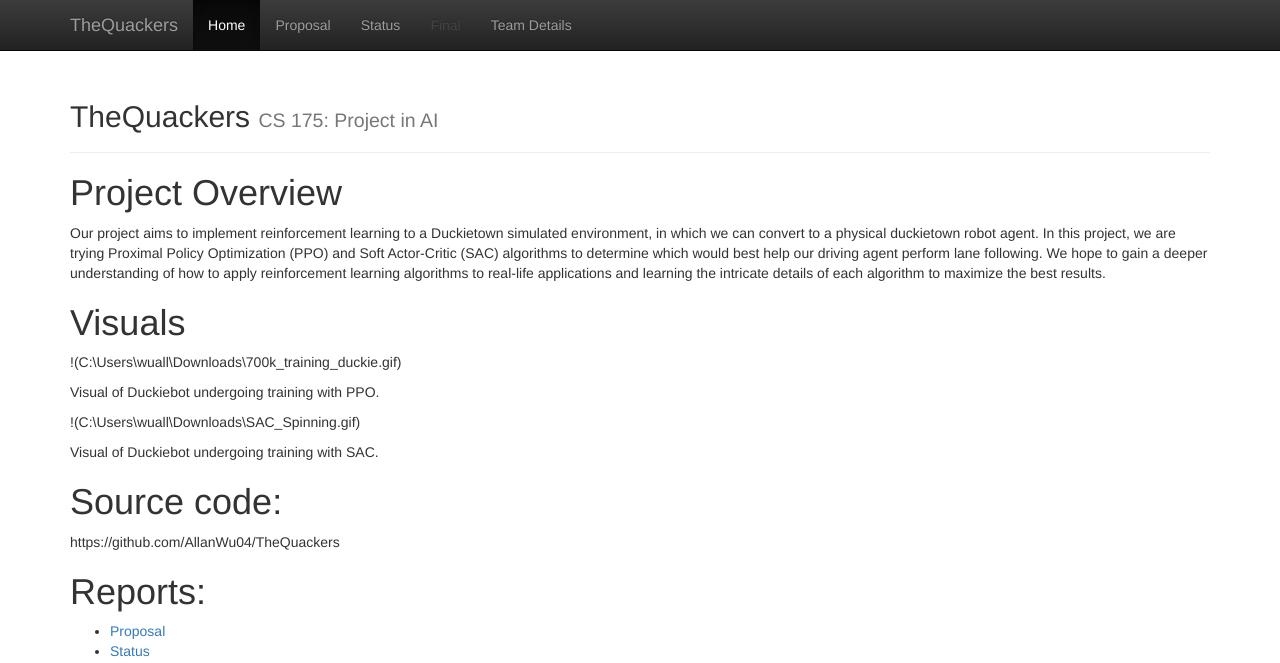
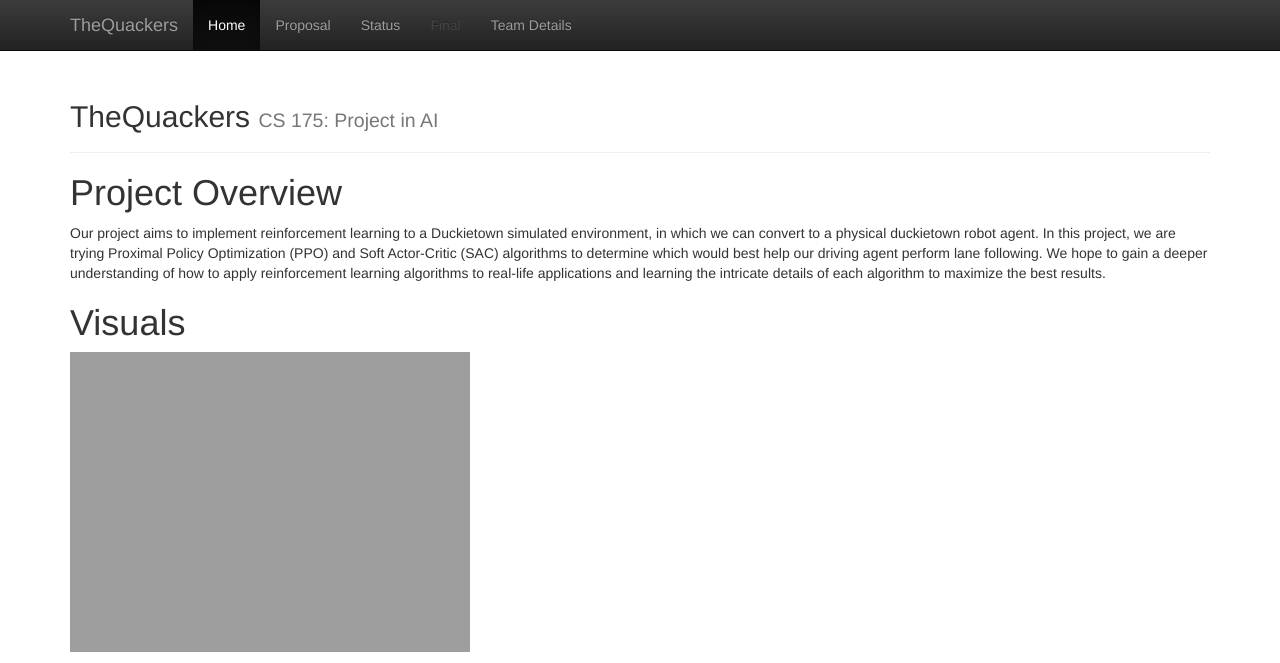
Before and after one commit to AllanWu04/TheQuackers, a Jekyll site: the page built from docs/index.md, in a window 1280 px wide and 1311 px high. Shown: the top 663 px of the window. Built offline with Jekyll 4.4.1, drawn with Linux system fonts in a browser that asks for light colours.

Commit message:
Attempting to fix gifs, for the visuals on homepage.

```diff
--- a/docs/index.md
+++ b/docs/index.md
@@ -10,11 +10,11 @@ perform lane following. We hope to gain a deeper understanding of how to apply r
 intricate details of each algorithm to maximize the best results.
 
 # Visuals
-!(C:\Users\wuall\Downloads\700k_training_duckie.gif)
+![]("C:\Users\wuall\Downloads\700k_training_duckie.gif")
 
 Visual of Duckiebot undergoing training with PPO.
 
-!(C:\Users\wuall\Downloads\SAC_Spinning.gif)
+![](C:\Users\wuall\Downloads\SAC_Spinning.gif)
 
 Visual of Duckiebot undergoing training with SAC.
 
```
